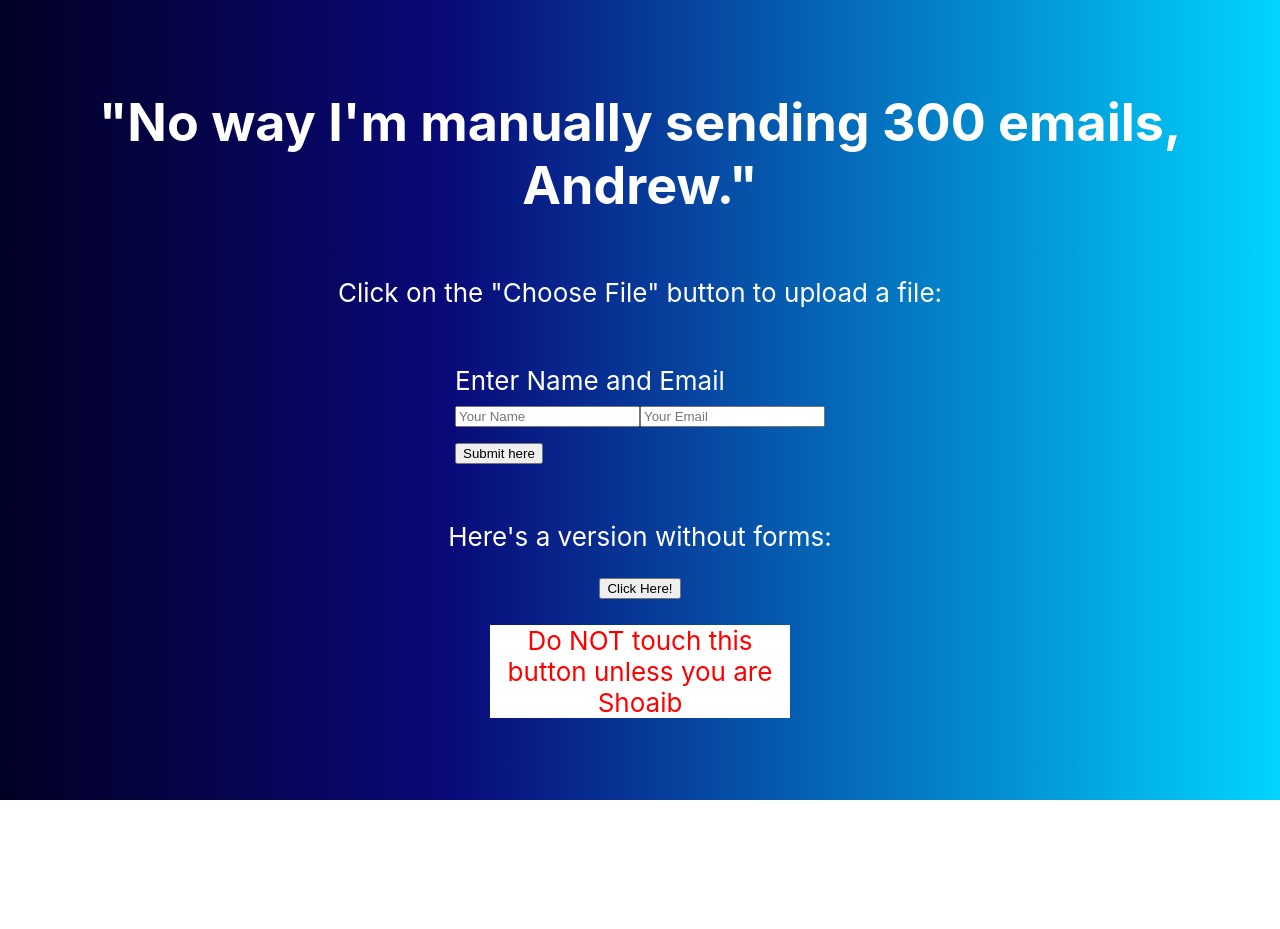
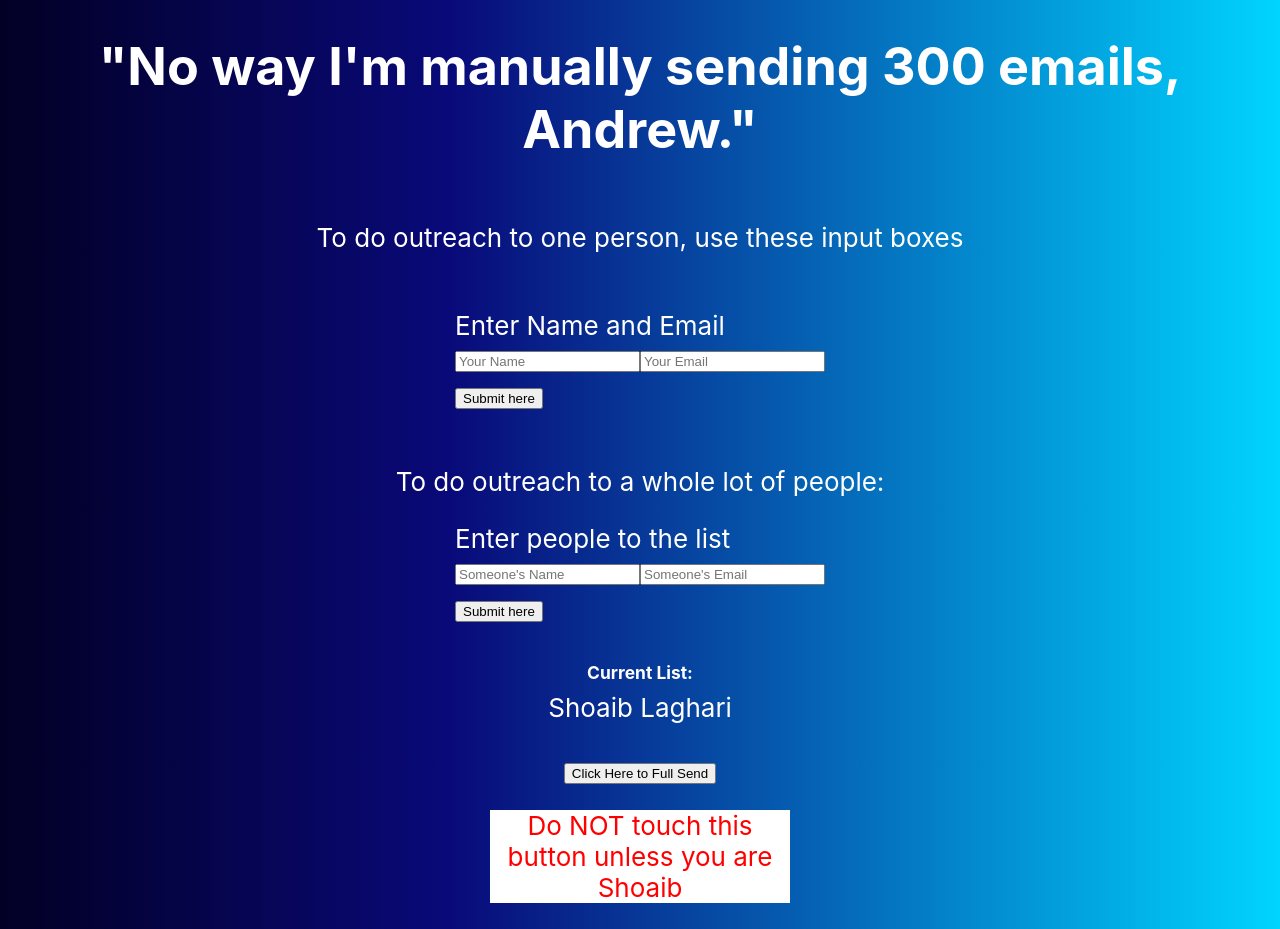
Before and after one commit to shoaibl9/andrew, a React (Create React App) app: page / in a window 1280 px wide. Before the commit the page ends 800 px from the top, so only its background shows below. Built offline with nearby package versions, Linux system fonts and the light colour scheme.

Commit message:
almost there!

```diff
--- a/package.json
+++ b/package.json
@@ -9,6 +9,7 @@
     "emailjs-com": "^2.6.4",
     "react": "^17.0.2",
     "react-dom": "^17.0.2",
+    "react-hook-form": "^6.15.5",
     "react-p5": "^1.3.16",
     "react-scripts": "4.0.3",
     "web-vitals": "^1.1.1"
--- a/src/App.css
+++ b/src/App.css
@@ -52,3 +52,12 @@
   width: 300px;
   background: white;
 }
+
+.final-button {
+  margin-top: 5vh;
+}
+
+.list {
+  display: flex;
+  margin-top: -4vh;
+}
--- a/src/App.js
+++ b/src/App.js
@@ -1,37 +1,47 @@
+import React, { useState } from 'react';
 import './App.css';
-import emailjs from 'emailjs-com'
+import emailjs from 'emailjs-com';
+import { useForm } from 'react-hook-form';
 
 function App() {
 
-  var names = [
-    "Adeel Laghari",
-    "Andrew Hedden",
-    "Shoaib's UW Email"
-  ]
+  const [names, setNames] = useState(["Shoaib Laghari"]);
+  function changeNames(name) {
+    setNames(prevNames => [...prevNames, (name)]);
+  }
 
-  var emails = [
-    "shoaiblaghari9@gmail.com",
-    "shoaiblaghari9@gmail.com",
-    "msl09@uw.edu"
-  ]
+  const [emails, setEmails] = useState(["shoaiblaghari9@gmail.com"]);
+  function changeEmails(email) {
+    setEmails(prevEmails => [...prevEmails, (email)]);
+  }
 
-  var settings = [
-    {
-      to_name: "Shoaib Laghari",
-      to_email: "shoaiblaghari9@gmail.com"
-    }
-  ]
+  const [contacts, setState] = useState([{
+    to_name: "Shoaib Laghari",
+    to_email: "shoaiblaghari9@gmail.com"
+  }]);
+
+  function changeContacts(name, email) {
+    setState(prevContacts => [...prevContacts, {to_name: (name), to_email: (email)}]);
+  }
+
+  const {register, handleSubmit} = useForm();
+
+  const onSubmit = (data, event) => {
+    changeNames(data.name);
+    changeEmails(data.email);
+    event.target.reset();
+  }
 
   function handleForm(event) {
     event.preventDefault();
     console.log("submit worked");
 
-    emailjs.sendForm('service_evl6qyw', 'outreach_template', event.target, 'user_yHq4xCy835BmSn8BseCcV')
-      .then((result) => {
-          console.log(result.text);
-      }, (error) => {
-          console.log(error.text);
-      });
+    // emailjs.sendForm('uw_service', 'outreach_template', event.target, 'user_yHq4xCy835BmSn8BseCcV')
+    //   .then((result) => {
+    //       console.log(result.text);
+    //   }, (error) => {
+    //       console.log(error.text);
+    //   });
 
       event.target.reset();
   }
@@ -41,22 +51,18 @@ function App() {
     console.log("submit worked");
 
     for (var i = 0; i < names.length; i++){
-      const person = {
-        to_name: names[i],
-        to_email: emails[i]
-      }
-      settings.push(person);
+      changeContacts(names[i], emails[i]);
     }
-    console.log(settings);
+    console.log("Contacts updated.");
 
-    for (var j = 0; j < settings.length; j++){
-      emailjs.send('service_evl6qyw', 'outreach_template', settings[j], 'user_yHq4xCy835BmSn8BseCcV')
-        .then((result) => {
-            console.log(result.text);
-        }, (error) => {
-            console.log(error.text);
-        });
-    }
+    // for (var j = 0; j < settings.length; j++){
+    //   emailjs.send('uw_service', 'outreach_template', settings[j], 'user_yHq4xCy835BmSn8BseCcV')
+    //     .then((result) => {
+    //         console.log(result.text);
+    //     }, (error) => {
+    //         console.log(error.text);
+    //     });
+    // }
   }
 
   return (
@@ -64,17 +70,30 @@ function App() {
       <header className="App-header">
 
       <h1>"No way I'm manually sending 300 emails, Andrew."</h1>
-      <p>Click on the "Choose File" button to upload a file:</p>
+
+      <p>To do outreach to one person, use these input boxes</p>
       <br />
       <form onSubmit={handleForm}>
-        <label htmlFor="info" className="submit-label">Enter Name and Email</label>
+        <label htmlFor="single" className="submit-label">Enter Name and Email</label>
         <input id="to_name" name="to_name" type="text" placeholder="Your Name" required/>
         <input id="to_email" name="to_email" type="text" placeholder="Your Email" required/>
         <button type="submit" className="submit-button">Submit here</button>
       </form>
+
       <br/>
-      <p>Here's a version without forms:</p>
-      <button onClick={handleButton}>Click Here!</button>
+
+      <p>To do outreach to a whole lot of people:</p>
+      <form onSubmit={handleSubmit(onSubmit)}>
+        <label htmlFor="multiple" className="submit-label">Enter people to the list</label>
+        <input id="name" name="name" type="text" placeholder="Someone's Name" required ref={register}/>
+        <input id="email" name="email" type="text" placeholder="Someone's Email" required ref={register}/>
+        <button type="submit" className="submit-button">Submit here</button>
+      </form>
+
+      <h6>Current List:</h6>
+      <div className="list">{names.join()}</div>
+
+      <button onClick={handleButton} className="final-button">Click Here to Full Send</button>
       <p className="warning">Do NOT touch this button unless you are Shoaib</p>
       </header>
     </div>
```
Also changed, not shown: 1 other file (tests, documents, lock files or other folders).
